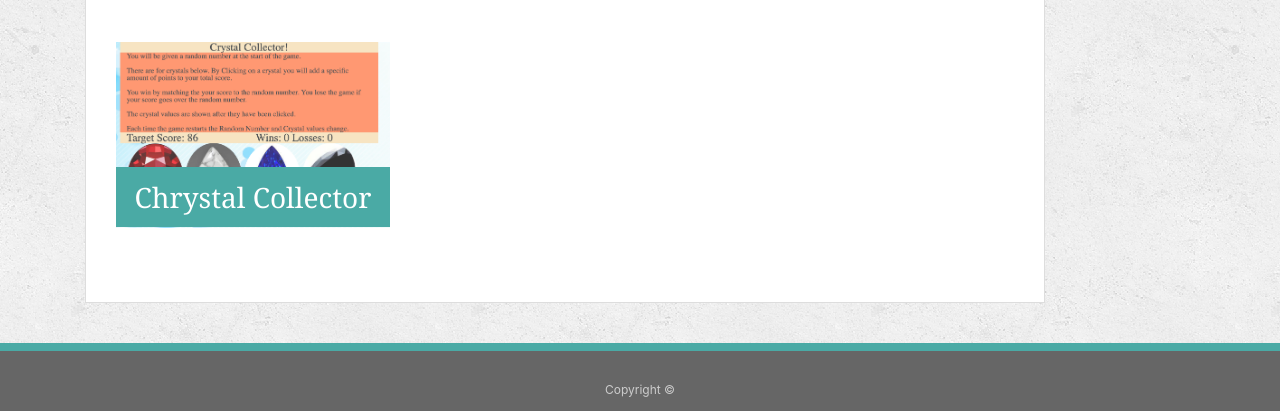
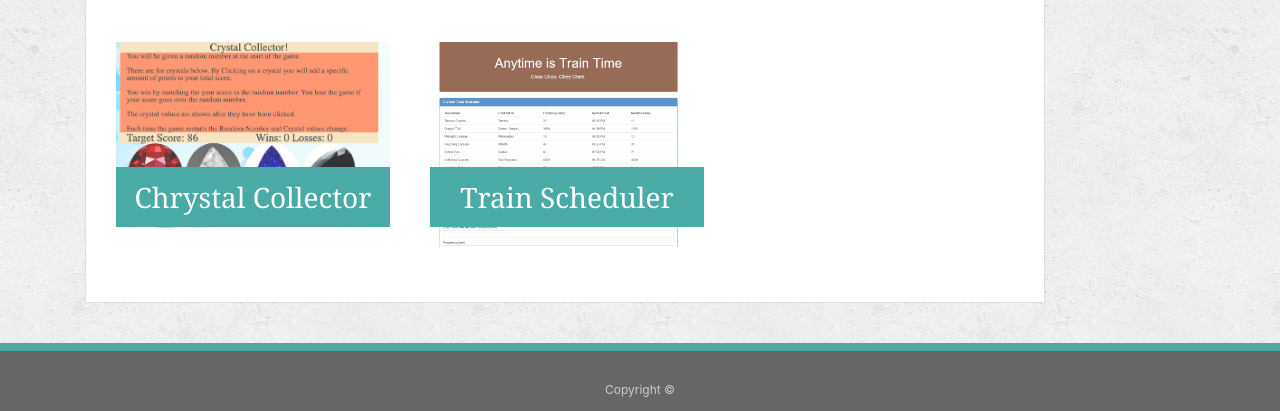
Before and after one commit to CeaserSP/Bootstrap-Portfolio, a plain HTML site: page portfolio.html in a window 1280 px wide. Shown: the part 1108-1519 px from the top of the page. Drawn offline with nearby package versions, Linux system fonts and the light colour scheme.

Commit message:
add train scheduler

```diff
--- a/portfolio.html
+++ b/portfolio.html
@@ -80,6 +80,13 @@
           <h3>Chrystal Collector</h3>
         </a>
       </div>
+      <div class="work">
+        <a href=" https://ceasersp.github.io/Train-Scheduler/">
+
+          <img src="assets/images/07-firebase_02-Homework_Instructions_Train_Time_Image.png" alt="Train Scheduler">
+          <h3>Train Scheduler</h3>
+        </a>
+      </div>
 
       <!-- </div> -->
   </div>
```
Also changed, not shown: assets/images/07-firebase_02-Homework_Instructions_Train_Time_Image.png (added).
